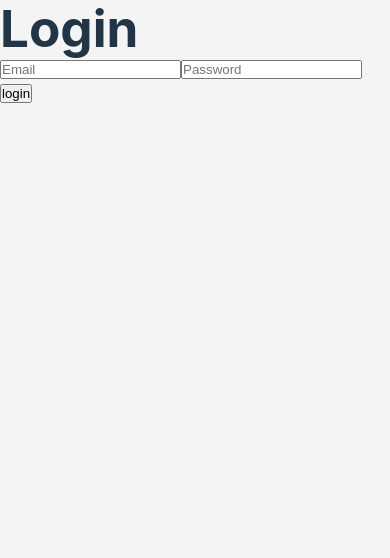
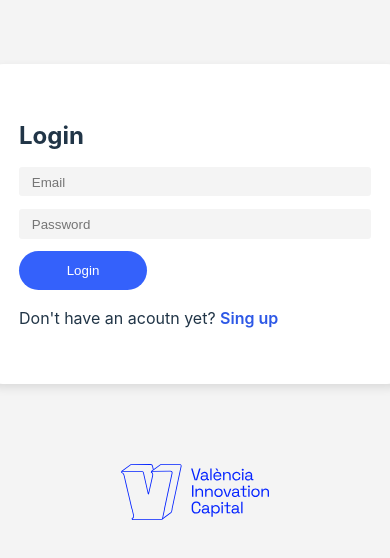
Before and after one commit to AbrahamEsc1911/FRONT-ACCESS-CONTROL, a React (Vite) app: page /login in a window 390 px wide. Shown: the top 558 px of the page. Built offline with nearby package versions, Linux system fonts and the light colour scheme.

Commit message:
feat: edition with css on login view

```diff
--- a/src/views/Login/Login.css
+++ b/src/views/Login/Login.css
@@ -1,3 +1,122 @@
 .hidden-content {
     display: none;
 }
+
+
+.login-view-main {
+    width: 100vw;
+    height: 100vh;
+
+    display: flex;
+    flex-wrap: wrap;
+    flex-direction: row;
+    justify-content: center;
+  }
+
+  @media (max-width: 1100px) {
+    .login-view-main {
+      width: 100vw;
+      height: auto;
+
+      padding-top: 4rem;
+      padding-bottom: 4rem;
+    }
+  }
+
+  .section-login-container {
+    width: 50vw;
+    height: auto;
+
+    display: flex;
+    justify-content: center;
+    align-items: center;
+  }
+
+  @media (max-width: 1100px) {
+    .section-login-container {
+      width: 60vw;
+      height: auto;
+    }
+  }
+
+  @media (max-width: 920px) {
+    .section-login-container {
+      width: 60vw;
+      height: auto;
+    }
+  }
+
+  .section-login-image {
+    width: 50vw;
+    height: auto;
+
+    display: flex;
+    align-items: center;
+  }
+
+  @media (max-width: 1100px) {
+    .section-login-image {
+      width: 80vw;
+      height: auto;
+
+      display: flex;
+      justify-content: center;
+
+      padding-top: 3rem;
+    }
+  }
+
+  @media (max-width: 920px) {
+    .section-login-image {
+      width: 100vw;
+      height: auto;
+
+      display: flex;
+      justify-content: center;
+
+      padding-top: 3rem;
+    }
+  }
+
+  .login-container {
+    width: auto;
+    height: 16rem;
+
+    padding: 1rem;
+
+
+    display: flex;
+    flex-direction: column;
+    justify-content: space-around;
+  }
+
+  .input-login {
+    height: auto;
+    width: 22rem;
+
+    padding-top: 0.5rem;
+    padding-bottom: 0.4rem;
+    padding-left: 0.8rem;
+    border-radius: 0.2rem;
+    background-color: #f4f4f4;
+    border: none;
+  }
+
+  .button-login {
+    height: 2.4rem;
+    width: 8rem;
+
+    border-radius: 3rem;
+    border: none;
+    margin-bottom: 1rem;
+
+    background-color: #3461fb;
+    color: white;
+    font-weight: 400;
+
+    cursor: pointer;
+  }
+
+  .button-login:hover {
+    background-color: #2b53d5;
+  }
--- a/src/views/Login/Login.jsx
+++ b/src/views/Login/Login.jsx
@@ -5,6 +5,7 @@ import { CInputs } from '../../components/CInputs/CInputs'
 import { login } from '../../Services/auth.services'
 import { useNavigate } from 'react-router-dom'
 import { NavBarContext } from '../../Context/NavBarContext/NavBarContext';
+import { CBlockMain } from '../../components/CBlockMain/CBlockMain';
 
 const Login = () => {
 
@@ -56,15 +57,69 @@ const Login = () => {
     }
   }
 
+  const goToRegister = () => {
+    navigate('/register')
+  }
+
   return (
     <>
-      <h1>Login</h1>
-      <CInputs type='text' placeholder='Email' name='email' onChange={handleChange} />
-      <CInputs type='password' placeholder='Password' name='password' onChange={handleChange} />
-      <p className={valuesRequired ? '' : 'hidden-content'}>Email and password are required</p>
-      <p className={passwordIncorrect ? '' : 'hidden-content'}>password incorrect</p>
-      <p className={credentialsIncorrect ? '' : 'hidden-content'}>Email or pasword invalid</p>
-      <CInputs type='button' value='login' name='login' onClick={loggin} />
+      <div className="login-view-main">
+        <div className="section-login-container">
+          <CBlockMain
+            content={
+              <div className="login-container">
+                <h2 className="text-no-margin">Login</h2>
+                <div>
+                  <CInputs
+                    type="email"
+                    name="email"
+                    placeholder="Email"
+                    onChange={handleChange}
+                    className="input-login"
+                  />
+                </div>
+                <div>
+                  <CInputs
+                    type="password"
+                    name="password"
+                    placeholder="Password"
+                    onChange={handleChange}
+                    className="input-login"
+                  />
+                </div>
+                <p className={valuesRequired ? "" : "hidden-content"}>
+                  Email and password are required.
+                </p>
+                <p className={passwordIncorrect ? "" : "hidden-content"}>
+                  The password must be greater than 8 and less than 12
+                  characters.
+                </p>
+                <p className={passwordIncorrect ? "" : "hidden-content"}>
+                  Incorrect email or password.
+                </p>
+                <div>
+                  <CInputs
+                    type="button"
+                    name="login"
+                    value="Login"
+                    onClick={loggin}
+                    className="button-login"
+                  />
+                  <p className="text-no-margin">
+                    Don't have an acoutn yet?{" "}
+                    <span className="special-text" onClick={goToRegister}>
+                      Sing up
+                    </span>
+                  </p>
+                </div>
+              </div>
+            }
+          />
+        </div>
+        <div className="section-login-image">
+          <img src="./images/logonaves.svg" alt="login-main-image" id="banner-home-main" />
+        </div>
+      </div>
     </>
   )
 }
```
